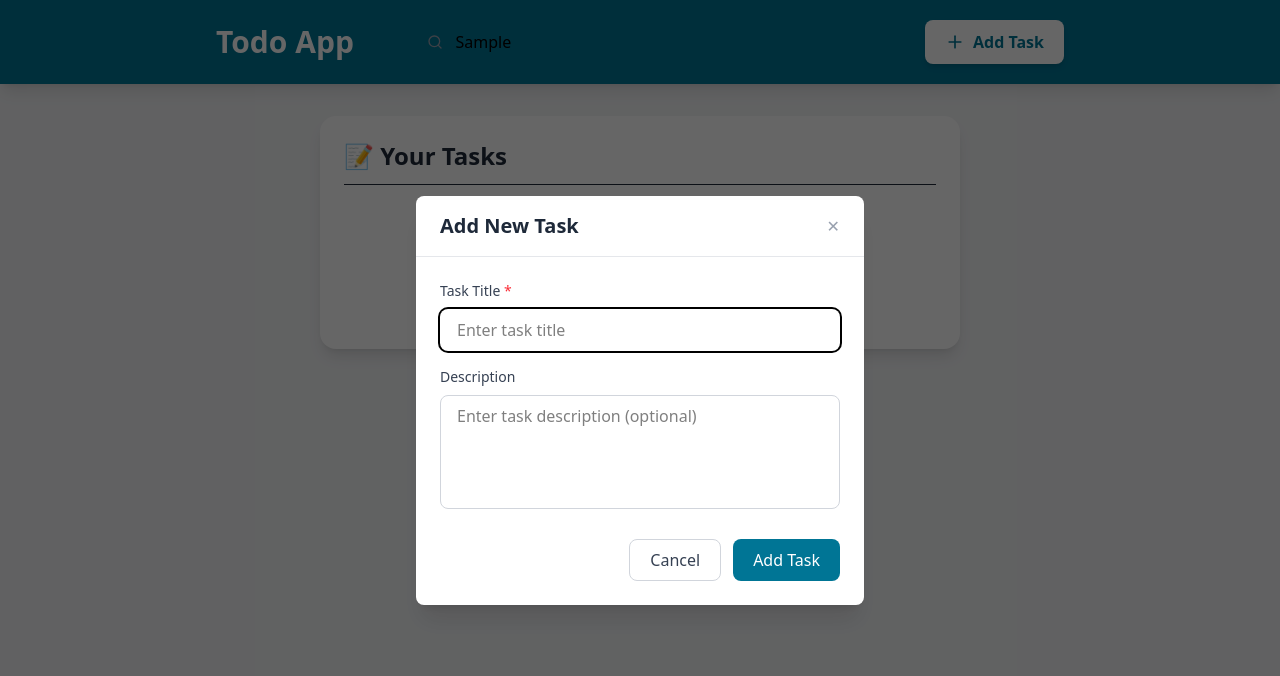
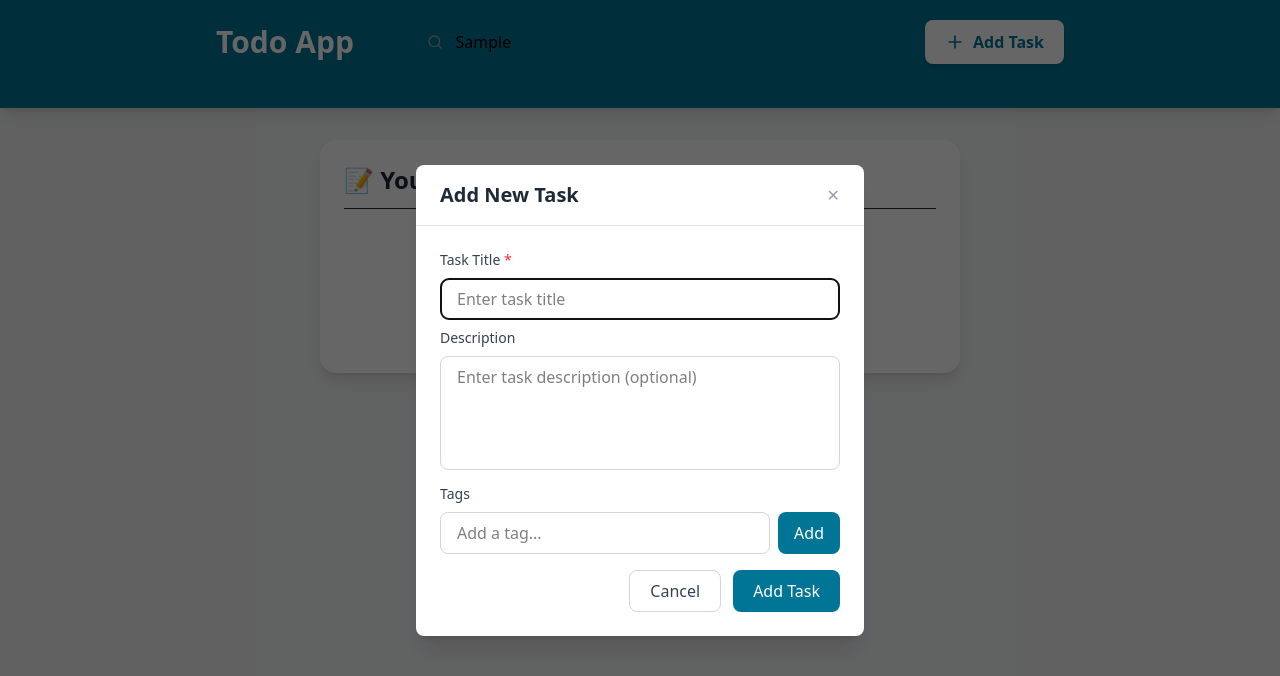
Before and after one commit to Urvish20/todo-application, a React (Vite) app: page / in a window 1280 px wide. Both pictures are taken after typing "Sample" into the empty fields and a click on the button "Add Task". Shown: the top 676 px of the page. Built offline with nearby package versions, Linux system fonts and the light colour scheme.

Commit message:
Add tag filtering and management features; update Header, Modal, and TodoItem components

```diff
--- a/src/App.jsx
+++ b/src/App.jsx
@@ -10,6 +10,7 @@ function App() {
   const [isModalOpen, setIsModalOpen] = useState(false);
   const [editTodoItem, setEditTodoItem] = useState(null);
   const [searchQuery, setSearchQuery] = useState("");
+  const [selectedTag, setSelectedTag] = useState(null);
   const todos = useSelector((state) => state.todos.todoItems);
   console.log("todos: ", todos);
   const dispatch = useDispatch();
@@ -17,13 +18,18 @@ function App() {
   const filteredTodos = useMemo(() => {
     return todos.filter((todo) => {
       const searchTerm = searchQuery.toLowerCase();
-      return (
+      const matchesSearch =
         todo.title.toLowerCase().includes(searchTerm) ||
         (todo.description &&
-          todo.description.toLowerCase().includes(searchTerm))
-      );
+          todo.description.toLowerCase().includes(searchTerm));
+
+      const matchesTag = selectedTag
+        ? todo.tags && todo.tags.includes(selectedTag)
+        : true;
+
+      return matchesSearch && matchesTag;
     });
-  }, [todos, searchQuery]);
+  }, [todos, searchQuery, selectedTag]);
 
   const onAddClick = () => {
     setEditTodoItem(null);
@@ -59,9 +65,19 @@ function App() {
     setSearchQuery(query);
   };
 
+  const handleTagFilter = (tag) => {
+    setSelectedTag(tag);
+  };
+
   return (
     <div className="min-h-screen bg-gray-100">
-      <Header onAddClick={onAddClick} onSearch={handleSearch} />
+      <Header
+        onAddClick={onAddClick}
+        onSearch={handleSearch}
+        onTagFilter={handleTagFilter}
+        selectedTag={selectedTag}
+        todos={todos} // Make sure this line is present
+      />
       <div className="container mx-auto px-4 py-8 max-w-2xl">
         <TodoList
           items={filteredTodos}
--- a/src/components/Header.jsx
+++ b/src/components/Header.jsx
@@ -1,9 +1,26 @@
 import { FiPlus, FiSearch } from "react-icons/fi";
 
-export default function Header({ onAddClick, onSearch }) {
+export default function Header({
+  onAddClick,
+  onSearch,
+  onTagFilter,
+  selectedTag,
+  todos = [],
+}) {
+  const uniqueTags = Array.from(
+    new Set(
+      todos
+        .filter((todo) => todo && todo.tags && Array.isArray(todo.tags))
+        .flatMap((todo) => todo.tags)
+    )
+  );
+
+  console.log("Available tags:", uniqueTags);
+
   return (
     <header className="bg-cyan-700 shadow-lg">
       <div className="max-w-4xl mx-auto px-6 py-5">
+        <div className="flex flex-col gap-4">
           <div className="flex items-center justify-between gap-4">
             <h1 className="text-3xl font-bold text-white max-sm:hidden">
               Todo App
@@ -27,6 +44,36 @@ export default function Header({ onAddClick, onSearch }) {
               Add Task
             </button>
           </div>
+          <div className="flex gap-2 overflow-x-auto pb-2">
+            {uniqueTags.length > 0 && (
+              <>
+                <button
+                  onClick={() => onTagFilter(null)}
+                  className={`px-3 py-1 rounded-full text-sm cursor-pointer ${
+                    !selectedTag
+                      ? "bg-white text-cyan-700"
+                      : "bg-cyan-600 text-white"
+                  }`}
+                >
+                  All
+                </button>
+                {uniqueTags.map((tag) => (
+                  <button
+                    key={tag}
+                    onClick={() => onTagFilter(tag)}
+                    className={`px-3 py-1 rounded-full text-sm cursor-pointer ${
+                      selectedTag === tag
+                        ? "bg-white text-cyan-700"
+                        : "bg-cyan-600 text-white"
+                    }`}
+                  >
+                    {tag}
+                  </button>
+                ))}
+              </>
+            )}
+          </div>
+        </div>
       </div>
     </header>
   );
--- a/src/components/Modal.jsx
+++ b/src/components/Modal.jsx
@@ -3,16 +3,32 @@ import { useState, useEffect } from "react";
 export default function Modal({ isOpen, onClose, onSave, editTodo }) {
   const [title, setTitle] = useState("");
   const [description, setDescription] = useState("");
+  const [tags, setTags] = useState([]);
+  const [tagInput, setTagInput] = useState("");
 
   useEffect(() => {
     if (editTodo) {
       setTitle(editTodo.title);
       setDescription(editTodo.description || "");
+      setTags(editTodo.tags || []);
     } else {
       setTitle("");
       setDescription("");
+      setTags([]);
     }
   }, [editTodo, isOpen]);
+
+  const handleAddTag = (e) => {
+    e.preventDefault();
+    if (tagInput.trim() && !tags.includes(tagInput.trim())) {
+      setTags([...tags, tagInput.trim()]);
+      setTagInput("");
+    }
+  };
+
+  const handleRemoveTag = (tagToRemove) => {
+    setTags(tags.filter((tag) => tag !== tagToRemove));
+  };
 
   const handleSubmit = () => {
     if (title.trim()) {
@@ -20,11 +36,13 @@ export default function Modal({ isOpen, onClose, onSave, editTodo }) {
         id: editTodo ? editTodo.id : Date.now(),
         title: title.trim(),
         description: description.trim(),
+        tags,
         completed: editTodo ? editTodo.completed : false,
       };
       onSave(todoData);
       setTitle("");
       setDescription("");
+      setTags([]);
       onClose();
     }
   };
@@ -32,13 +50,14 @@ export default function Modal({ isOpen, onClose, onSave, editTodo }) {
   const handleClose = () => {
     setTitle("");
     setDescription("");
+    setTags([]);
     onClose();
   };
 
   if (!isOpen) return null;
 
   return (
-    <div className="fixed inset-0 bg-black/60 flex items-center justify-center z-50 p-4">
+    <div className="fixed inset-0 bg-black/60 flex items-center justify-center z-50 p-2 sm:p-4">
       <div className="bg-white rounded-lg shadow-xl w-full max-w-md">
         <div className="flex items-center justify-between px-6 py-4 border-b border-gray-200">
           <h2 className="text-xl font-semibold text-gray-800">
@@ -51,8 +70,8 @@ export default function Modal({ isOpen, onClose, onSave, editTodo }) {
             ✕
           </button>
         </div>
-        <div className="p-6">
-          <div className="mb-4">
+        <div className="p-4 sm:p-6 flex flex-col gap-2">
+          <div>
             <label
               htmlFor="title"
               className="block text-sm font-medium text-gray-700 mb-2"
@@ -65,12 +84,12 @@ export default function Modal({ isOpen, onClose, onSave, editTodo }) {
               value={title}
               onChange={(e) => setTitle(e.target.value)}
               placeholder="Enter task title"
-              className="w-full px-4 py-2 border border-gray-300 rounded-lg focus:outline-none focus:ring-2 focus:border-transparent"
+              className="w-full px-4 py-2 border border-gray-300 rounded-lg "
               autoFocus
             />
           </div>
 
-          <div className="mb-6">
+          <div>
             <label
               htmlFor="description"
               className="block text-sm font-medium text-gray-700 mb-2"
@@ -83,14 +102,52 @@ export default function Modal({ isOpen, onClose, onSave, editTodo }) {
               onChange={(e) => setDescription(e.target.value)}
               placeholder="Enter task description (optional)"
               rows="4"
-              className="w-full px-4 py-2 border border-gray-300 rounded-lg focus:outline-none focus:ring-2 focus:border-transparent resize-none"
+              className="w-full px-4 py-2 border border-gray-300 rounded-lg resize-none"
             />
           </div>
-          <div className="flex gap-3 justify-end">
+
+          <div>
+            <label className="block text-sm font-medium text-gray-700">
+              Tags
+            </label>
+            <div className="flex flex-wrap gap-2 mb-2">
+              {tags.map((tag) => (
+                <span
+                  key={tag}
+                  className="bg-cyan-100 text-cyan-800 px-2 py-1 rounded-md text-sm flex items-center gap-1"
+                >
+                  {tag}
+                  <button
+                    onClick={() => handleRemoveTag(tag)}
+                    className="hover:text-red-500"
+                  >
+                    ×
+                  </button>
+                </span>
+              ))}
+            </div>
+            <form onSubmit={handleAddTag} className="flex gap-1 sm:gap-2">
+              <input
+                type="text"
+                value={tagInput}
+                onChange={(e) => setTagInput(e.target.value)}
+                placeholder="Add a tag..."
+                className="flex-1 px-2 sm:px-4 py-2 border border-gray-300 rounded-lg"
+              />
+              <button
+                type="submit"
+                className="px-2 cursor-pointer sm:px-4 py-2 bg-cyan-700 text-white rounded-lg hover:bg-cyan-800"
+              >
+                Add
+              </button>
+            </form>
+          </div>
+
+          <div className="flex gap-3 justify-end mt-2">
             <button
               type="button"
               onClick={handleClose}
-              className="px-5 py-2 border border-gray-300 text-gray-700 rounded-lg hover:bg-gray-50 transition-colors font-medium"
+              className="px-5 cursor-pointer py-2 border border-gray-300 text-gray-700 rounded-lg hover:bg-gray-50 transition-colors font-medium"
             >
               Cancel
             </button>
--- a/src/components/TodoItem.jsx
+++ b/src/components/TodoItem.jsx
@@ -8,6 +8,18 @@ export default function TodoItem({ item, onDelete, onEdit }) {
         <h3 className="font-semibold text-gray-800">{item.title}</h3>
         {item.description && (
           <p className="text-sm text-gray-600 mt-1">{item.description}</p>
+        )}
+        {item.tags && item.tags.length > 0 && (
+          <div className="flex flex-wrap gap-2 mt-2">
+            {item.tags.map((tag) => (
+              <span
+                key={tag}
+                className="bg-cyan-100 text-cyan-800 px-2 py-0.5 rounded-md text-sm"
+              >
+                {tag}
+              </span>
+            ))}
+          </div>
         )}
       </div>
       <div className="flex items-center space-x-3">
--- a/src/store/store.js
+++ b/src/store/store.js
@@ -14,6 +14,17 @@ export const store = configureStore({
     reducer: {
         todos: persistedReducer,
     },
+    middleware: (getDefaultMiddleware) =>
+        getDefaultMiddleware({
+            serializableCheck: {
+                // Ignore these action types for serialization check
+                ignoredActions: [
+                    'persist/PERSIST',
+                    'persist/REHYDRATE',
+                    'persist/REGISTER'
+                ],
+            },
+        }),
 });
 
 export const persistor = persistStore(store);
```
Lines whose indentation alone changed are shown as unchanged.
